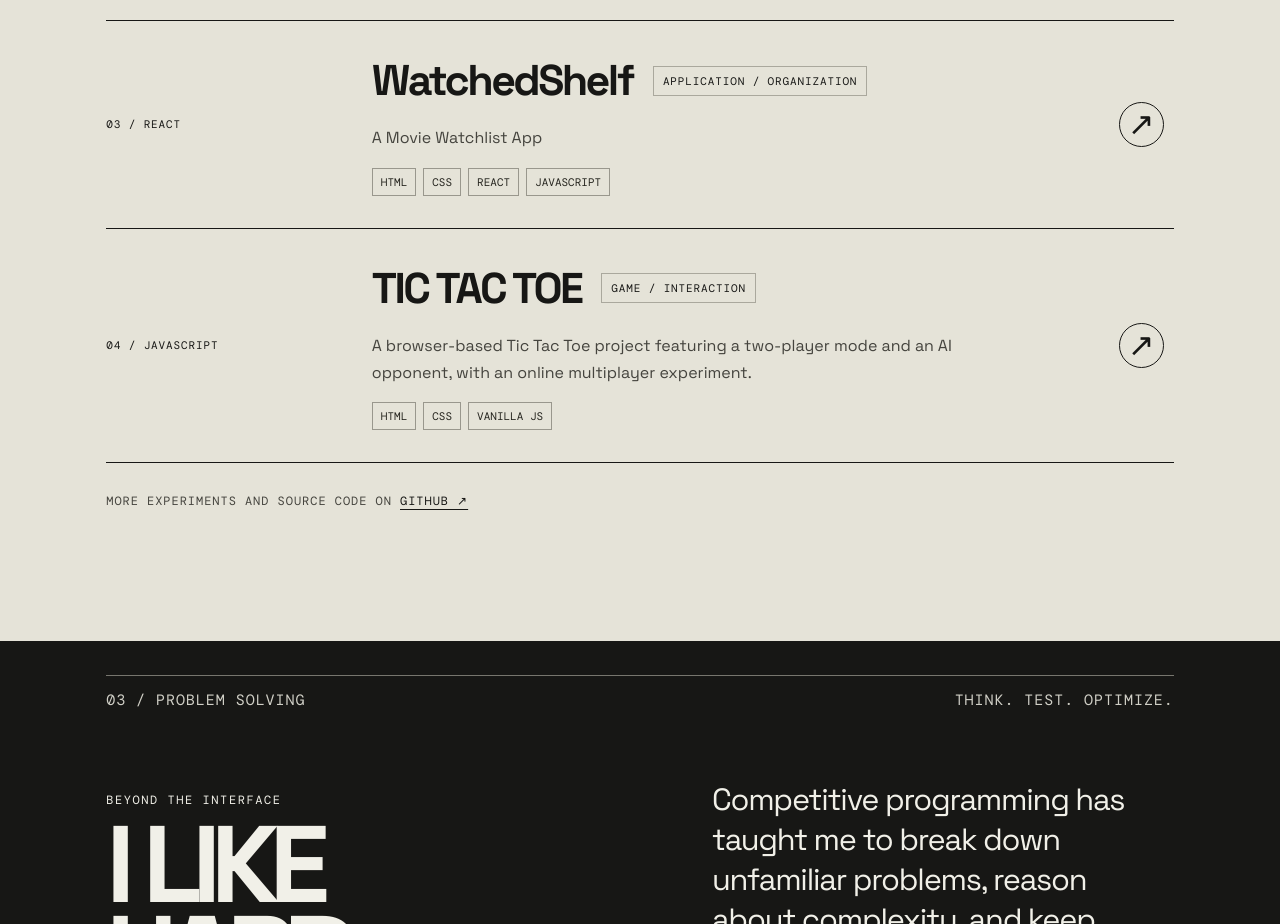
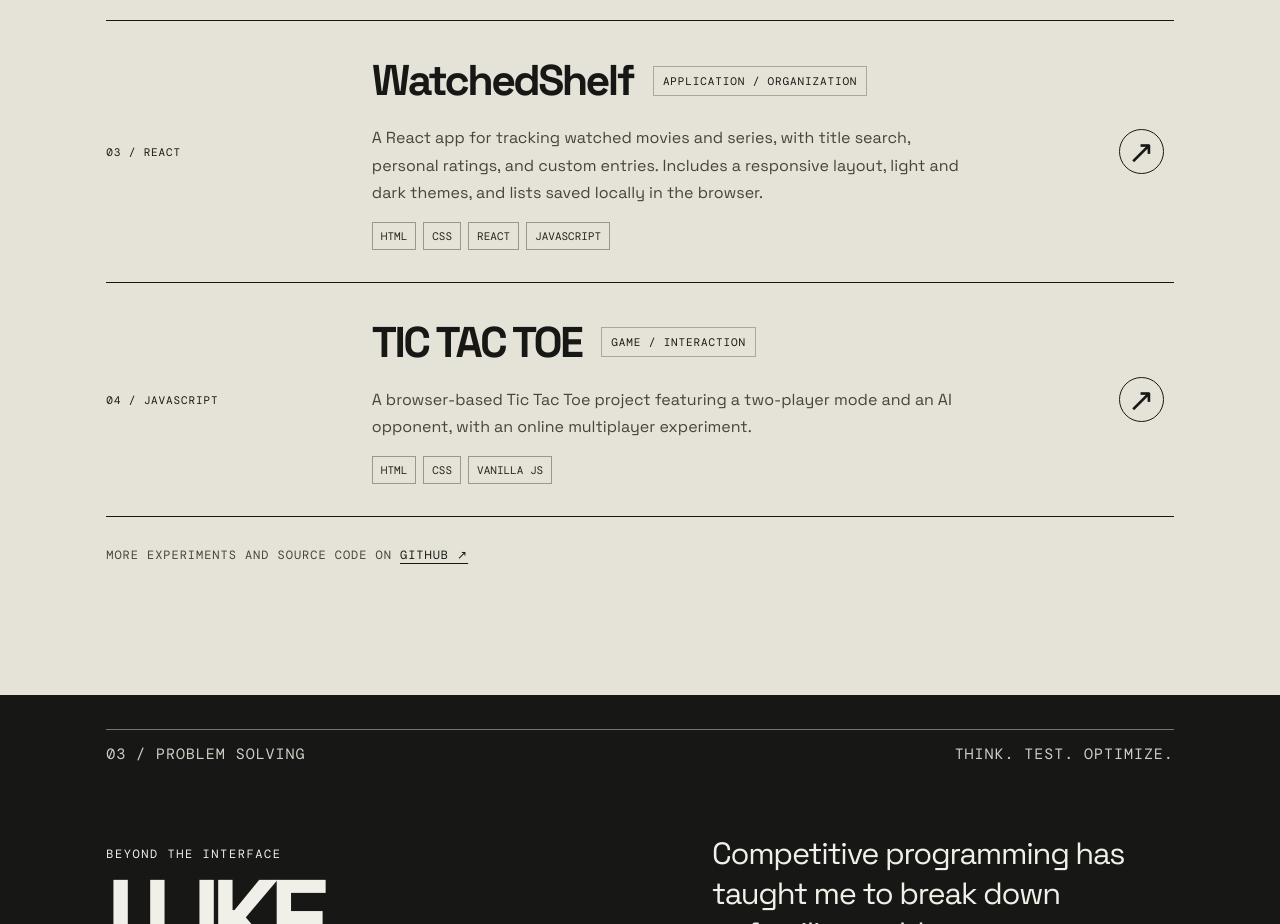
Before and after one commit to NotMoxo/my-Portfolio, a plain HTML site: page index.html in a window 1280 px wide. Shown: the part 2420-3344 px from the top of the page. Drawn offline with nearby package versions, Linux system fonts and the light colour scheme.

Commit message:
Added WatchedShelf to projects

```diff
--- a/index.html
+++ b/index.html
@@ -187,7 +187,12 @@
                 <h3>WatchedShelf</h3>
                 <span class="project-tag">APPLICATION / ORGANIZATION</span>
               </div>
-              <p>A Movie Watchlist App</p>
+              <p>
+                A React app for tracking watched movies and series, with title
+                search, personal ratings, and custom entries. Includes a
+                responsive layout, light and dark themes, and lists saved
+                locally in the browser.
+              </p>
               <div class="tags">
                 <span>HTML</span><span>CSS</span><span>REACT</span
                 ><span>JAVASCRIPT</span>
```
